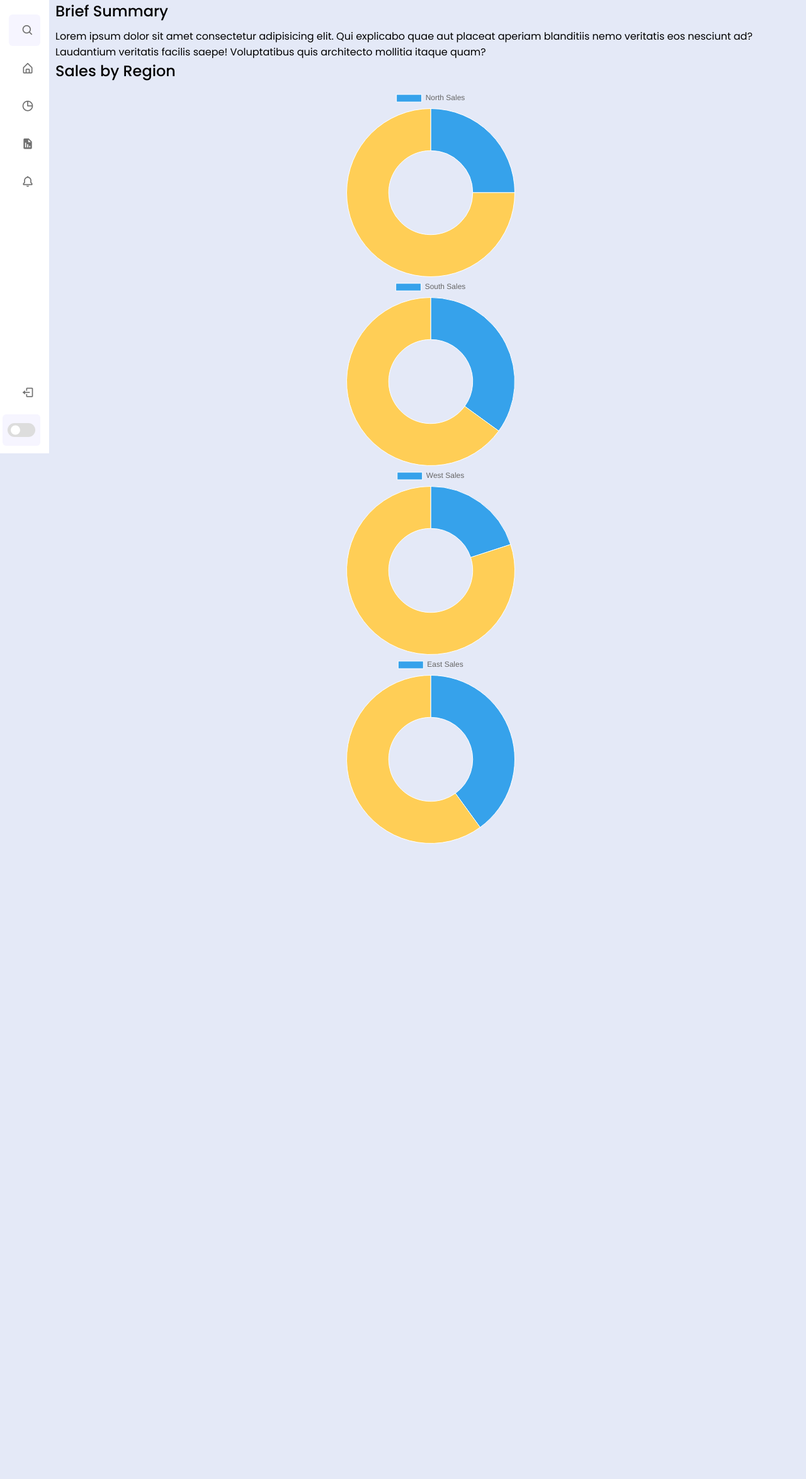
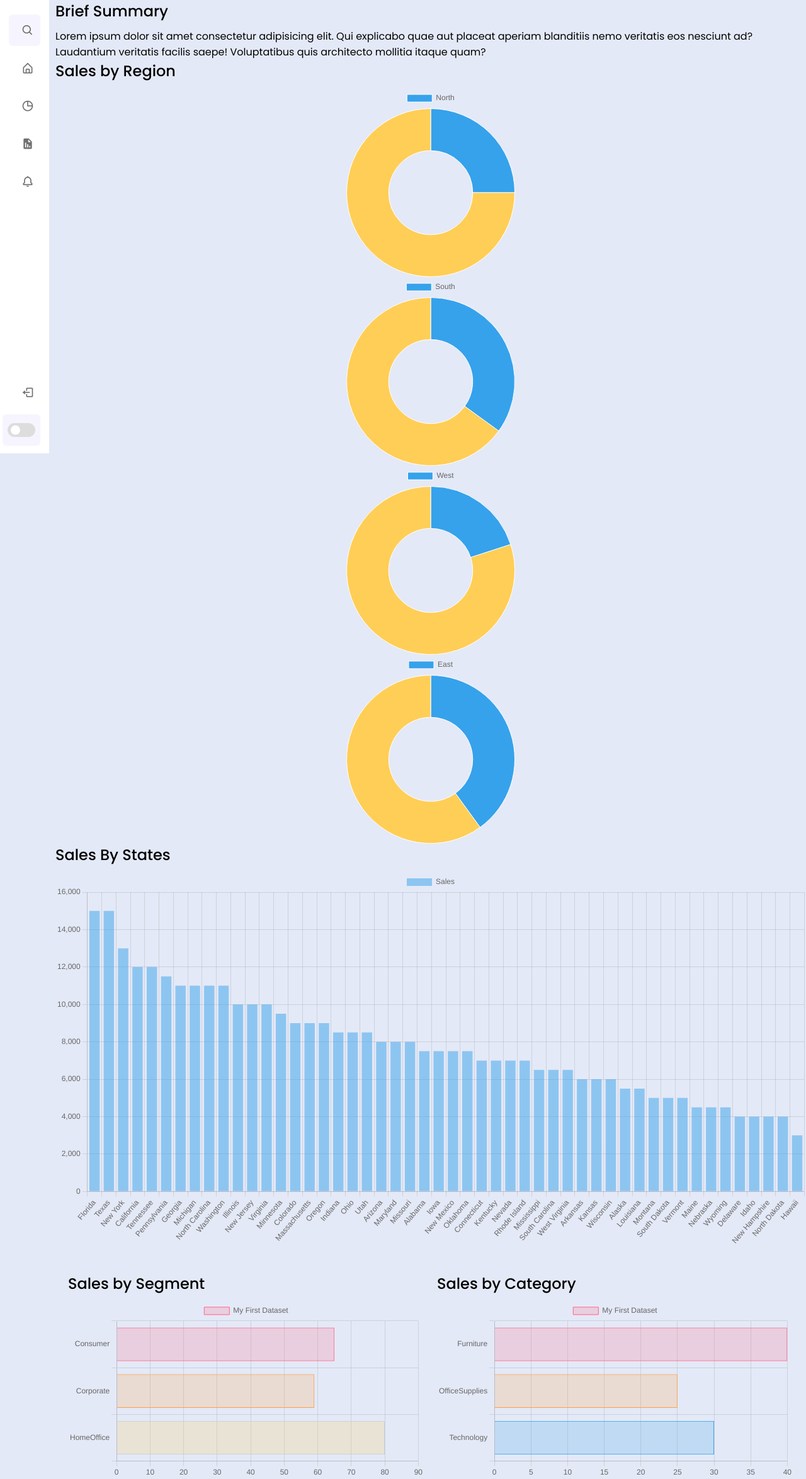
Before and after one commit to Limookiplimo/integrated-dashboards, a Django app: page /analytics/ in a window 1280 px wide. Shown: the part 80-2429 px from the top of the page at 63% size. Before the commit the page ends 1420 px from the top, so only its background shows below. Run offline with Django 5.2, Linux system fonts and the light colour scheme.

Commit message:
Updated analytics section to include all necessary kpis

```diff
--- a/dashboardone/templates/dashboardone/analytics.html
+++ b/dashboardone/templates/dashboardone/analytics.html
@@ -10,18 +10,19 @@
       </div>
   </nav>
 
-    <div class="home-content">
-        <div class="top-content">
-            <div class="boxe">
+  <div class="analytics-content">
+    <div class="top-boxes">
+        <div class="boxxxx">
           <div class="story-line">
             <div class="title">Brief Summary</div>
             <p>Lorem ipsum dolor sit amet consectetur adipisicing elit. Qui explicabo quae aut placeat aperiam blanditiis nemo veritatis eos nesciunt ad? Laudantium veritatis facilis saepe! Voluptatibus quis architecto mollitia itaque quam?</p>
           </div>
         </div>
 
-            <div class="boxe">
+        <div class="boxxxx">
           <div class="region-charts">
             <div class="title">Sales by Region</div>
+            <div class="charts-row">
                 <div class="north-chart">
                     <canvas id="northChart"></canvas>
                 </div>
@@ -34,20 +35,20 @@
                 <div class="east-chart">
                     <canvas id="eastChart"></canvas>
                 </div>
+            </div>
             <script src="https://cdn.jsdelivr.net/npm/chart.js"></script>
             <script>
               const salesData = {
                 North: 2500,
                 South: 3500,
                 West: 2000,
-                          East: 4000
-                        };
+                East: 4000};
               const createDoughnutChart = (region, data) => {
                 const ctx = document.getElementById(`${region.toLowerCase()}Chart`).getContext('2d');
                 new Chart(ctx, {
                             type: 'doughnut',
                             data: {
-                              labels: [`${region} Sales`],
+                              labels: [`${region}`],
                               datasets: [{
                                 data: [data[region], 10000 - data[region]],
                                 backgroundColor: ['#36A2EB', '#FFCE56'],
@@ -72,9 +73,128 @@
           </div>
         </div>
       </div>
-        <div class="middle-content">
+      <div class="middle-boxes">
+          <div class="state-sales">
+            <div class="title">Sales By States</div>
+            <canvas id="salesChart"></canvas>
+            <script>
+              const sales_Data = {
+                  labels: ['Alabama', 'Alaska', 'Arizona', 'Arkansas', 'California', 'Colorado', 'Connecticut', 'Delaware', 'Florida', 'Georgia', 'Hawaii', 'Idaho', 'Illinois', 'Indiana', 'Iowa', 'Kansas', 'Kentucky', 'Louisiana', 'Maine', 'Maryland', 'Massachusetts', 'Michigan', 'Minnesota', 'Mississippi', 'Missouri', 'Montana', 'Nebraska', 'Nevada', 'New Hampshire', 'New Jersey', 'New Mexico', 'New York', 'North Carolina', 'North Dakota', 'Ohio', 'Oklahoma', 'Oregon', 'Pennsylvania', 'Rhode Island', 'South Carolina', 'South Dakota', 'Tennessee', 'Texas', 'Utah', 'Vermont', 'Virginia', 'Washington', 'West Virginia', 'Wisconsin', 'Wyoming'],
+                  datasets: [{
+                      label: 'Sales',
+                      data: [7500, 5500, 8000, 6000, 12000, 9000, 7000, 4000, 15000, 11000, 3000, 4000, 10000, 8500, 7500, 6000, 7000, 5500, 4500, 8000, 9000, 11000, 9500, 6500, 8000, 5000, 4500, 7000, 4000, 10000, 7500, 13000, 11000, 4000, 8500, 7500, 9000, 11500, 7000, 6500, 5000, 12000, 15000, 8500, 5000, 10000, 11000, 6500, 6000, 4500]
+                  }]
+              };
+              const sortedData = sales_Data.labels.map((state, index) => ({ state, sales: sales_Data.datasets[0].data[index] }))
+                  .sort((a, b) => b.sales - a.sales);
 
+              sales_Data.labels = sortedData.map(item => item.state);
+              sales_Data.datasets[0].data = sortedData.map(item => item.sales);
+
+              const chartOptions = {
+                  scales: {
+                      yAxes: [{
+                          ticks: {
+                              beginAtZero: true
+                          }
+                      }]
+                  }
+              };
+              const ctx = document.getElementById('salesChart').getContext('2d');
+              const salesChart = new Chart(ctx, {
+                  type: 'bar',
+                  data: sales_Data,
+                  options: chartOptions
+              });
+            </script>
+          </div>
+      </div>
+      <div class="bottom-boxes">
+        <div class="sales-boxes">
+          <div class="boxx">
+            <div class="sales-seg">
+              <div class="title">Sales by Segment</div>
+              <canvas id="segChart"></canvas>
+              <script src="https://cdn.jsdelivr.net/npm/chart.js"></script>
+              <script>
+                const labelsSeg = ['Consumer', 'Corporate', 'HomeOffice'];
+                const dataSeg = [65, 59, 80, 81, 56, 55, 40];
+                const backgroundColorSeg = [
+                  'rgba(255, 99, 132, 0.2)',
+                  'rgba(255, 159, 64, 0.2)',
+                  'rgba(255, 205, 86, 0.2)'
+                ];
+                const borderColorSeg = [
+                  'rgb(255, 99, 132)',
+                  'rgb(255, 159, 64)',
+                  'rgb(201, 203, 207)'
+                ];
+
+                const ctxSeg = document.getElementById('segChart').getContext('2d');
+                const segChart = new Chart(ctxSeg, {
+                  type: 'bar',
+                  data: {
+                    labels: labelsSeg,
+                    datasets: [{
+                      axis: 'y',
+                      label: 'My First Dataset',
+                      data: dataSeg,
+                      fill: false,
+                      backgroundColor: backgroundColorSeg,
+                      borderColor: borderColorSeg,
+                      borderWidth: 1
+                    }]
+                  },
+                  options: {
+                    indexAxis: 'y'
+                  }
+                });
+              </script>
+            </div>
+          </div>
+          <div class="boxx">
+            <div class="sales-cat">
+              <div class="title">Sales by Category</div>
+              <canvas id="catChart"></canvas>
+              <script src="https://cdn.jsdelivr.net/npm/chart.js"></script>
+              <script>
+                const labelsCat = ['Furniture', 'OfficeSupplies', 'Technology'];
+                const dataCat = [40, 25, 30, 35, 20];
+                const backgroundColorCat = [
+                  'rgba(255, 99, 132, 0.2)',
+                  'rgba(255, 159, 64, 0.2)',
+                  'rgba(54, 162, 235, 0.2)'
+                ];
+                const borderColorCat = [
+                  'rgb(255, 99, 132)',
+                  'rgb(255, 159, 64)',
+                  'rgb(54, 162, 235)'
+                ];
+
+                const ctxCat = document.getElementById('catChart').getContext('2d');
+                const catChart = new Chart(ctxCat, {
+                  type: 'bar',
+                  data: {
+                    labels: labelsCat,
+                    datasets: [{
+                      axis: 'y',
+                      label: 'My First Dataset',
+                      data: dataCat,
+                      fill: false,
+                      backgroundColor: backgroundColorCat,
+                      borderColor: borderColorCat,
+                      borderWidth: 1
+                    }]
+                  },
+                  options: {
+                    indexAxis: 'y'
+                  }
+                });
+              </script>
+            </div>
+          </div>
+        </div>
       </div>
   </div>
 </section>
-{%endblock content%}
+{% endblock content %}
```
Lines whose indentation alone changed are shown as unchanged.
